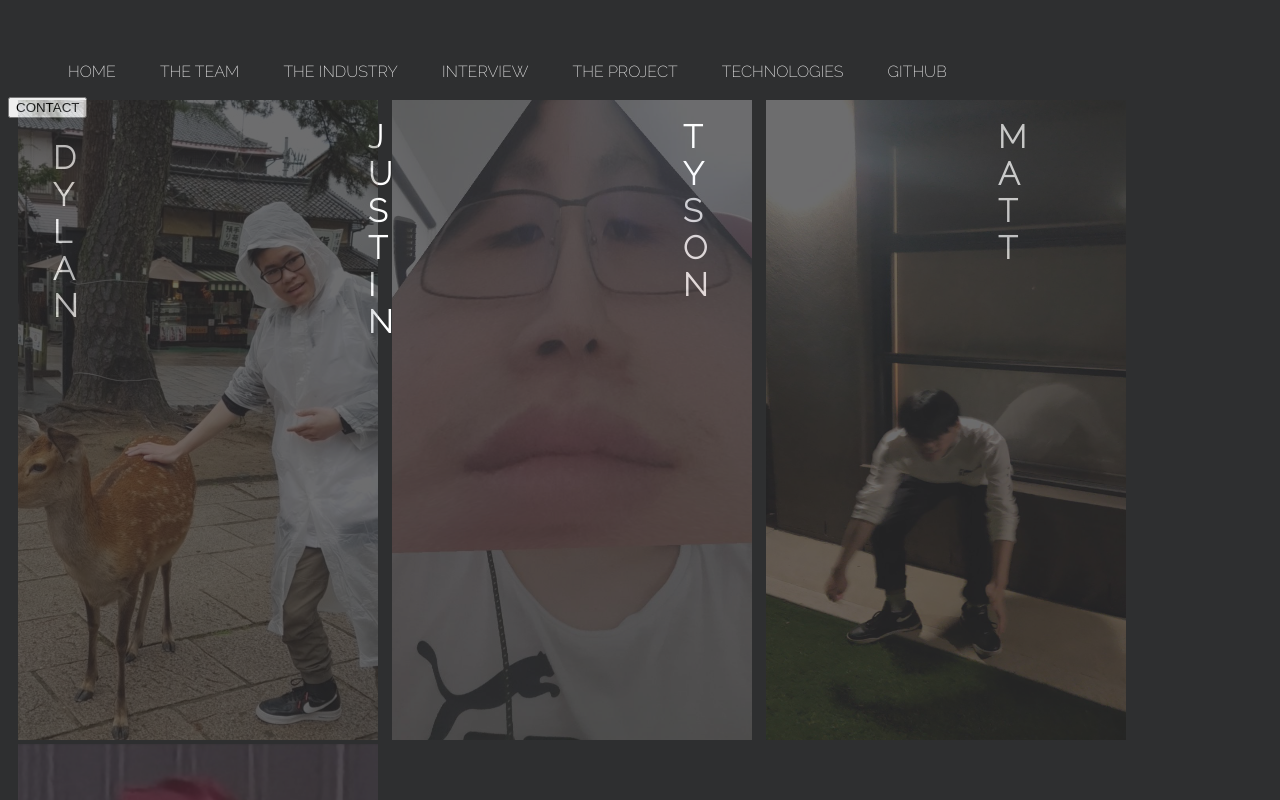
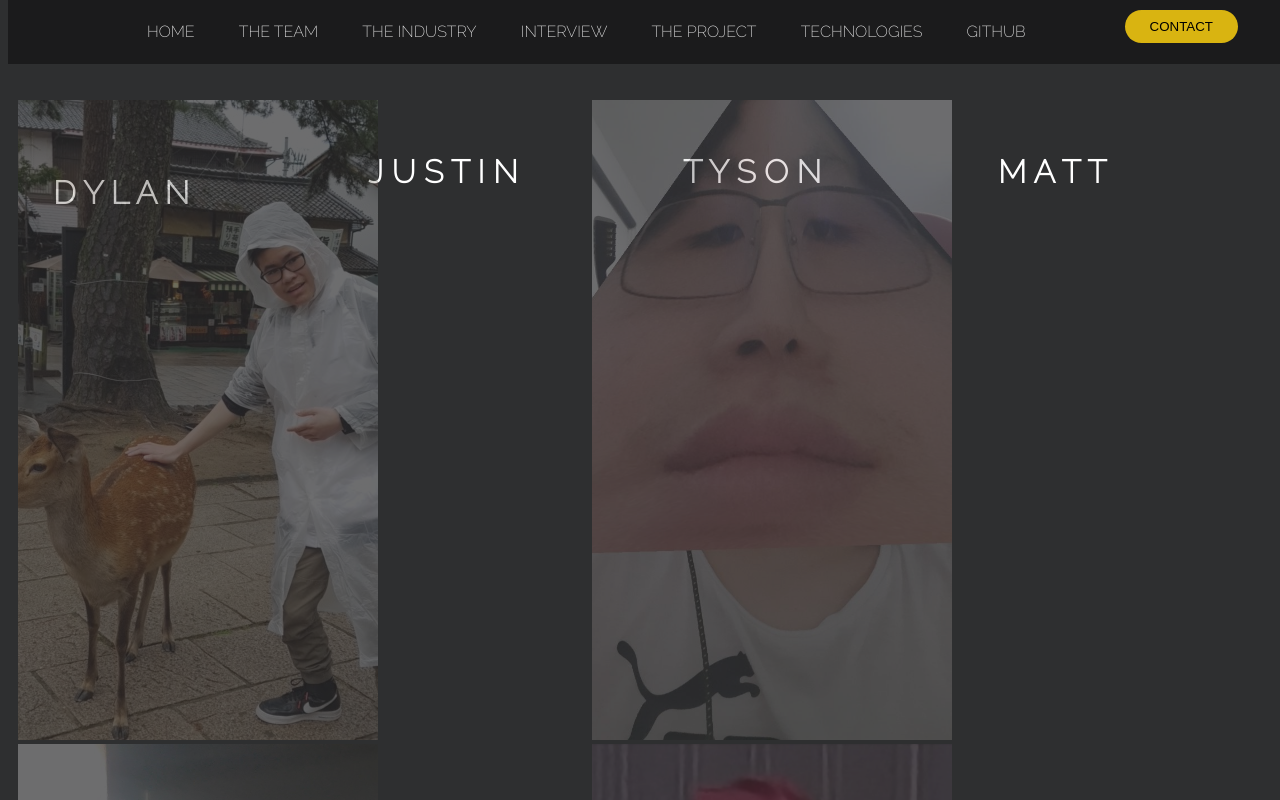
Before and after one commit to Murkeee/Wok-smoke, a plain HTML site: page Team.html in a window 1280 px wide. Drawn offline with Linux system fonts and the light colour scheme.

Commit message:
Add files via upload

```diff
--- a/css/Team.css
+++ b/css/Team.css
@@ -1,19 +1,24 @@
-@import url('https://fonts.googleapis.com/css2?family=Raleway:wght@200&display=swap');
+@import url('https://fonts.googleapis.com/css2?family=Raleway:wght@200&display=swap%27');
 /* HEADER NAV */
-.header {
+header {
   font-family: 'Raleway', 'sans-serif';
   box-sizing: border-box;
-  margin: 0;
-  padding: 0;
+  top: 0;
+  width: 100%;
+  margin: ;
+  padding-top: 0.5%;
+  padding-bottom: 0.5%;
   color: #ededed;
+  position: absolute;
+
   display: flex;
-  background-color: transparent;
+  background-color: #1b1b1c;
   justify-content: space-between;
-  align-items: center;
 }
 
 .nav_links {
   list-style: none;
+  align-items: center;
 }
 
 .nav_links li {
@@ -31,18 +36,43 @@
   color: #d9b411;
 }
 
+.button {
+  padding-top: 0.3%;
+  margin-right: 50px
+}
+
+html body {
+     padding-top: 65px;
+    }
+
+button {
+  padding: 9px 25px;
+  background-color: #d9b411;
+  border: none;
+  border-radius: 50px;
+  cursor: pointer;
+  transition: all 0.3s ease 0s;
+}
+
+button:hover {
+  color: #ededed;
+  background-color: #1e1e1f;
+}
+
+
+
 
 /* BODY and IMAGE */
 .profiles {
   font-family: 'Raleway', 'sans-serif';
   column-count: 4;
-  word-spacing: 20cm;
   color: #ededed;
   font-size: 16px;
   text-align: left;
   padding-left: 20px;
   filter: brightness(900);
   z-index: 0;
+  padding-top: 80px;
 }
 
 .buttonimg {
@@ -77,10 +107,10 @@ img {
   opacity: 30%;
   z-index: 0;
   columns: 300px 4;
+  padding-right: 200px;
 }
-
-
 img:hover {
   opacity: 70%;
   z-index: 0;
+
 }
```
